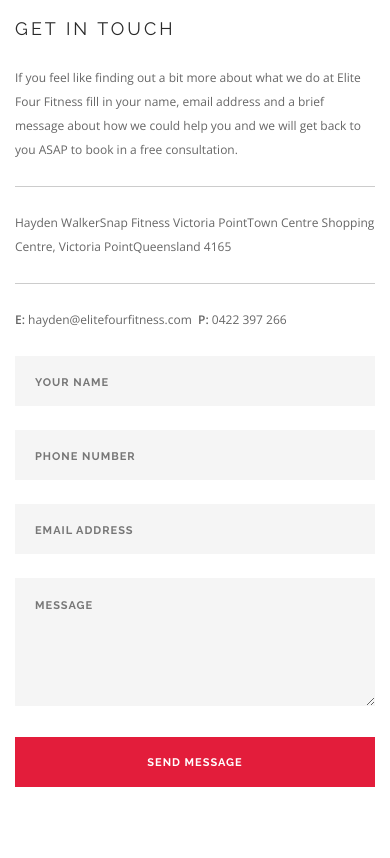
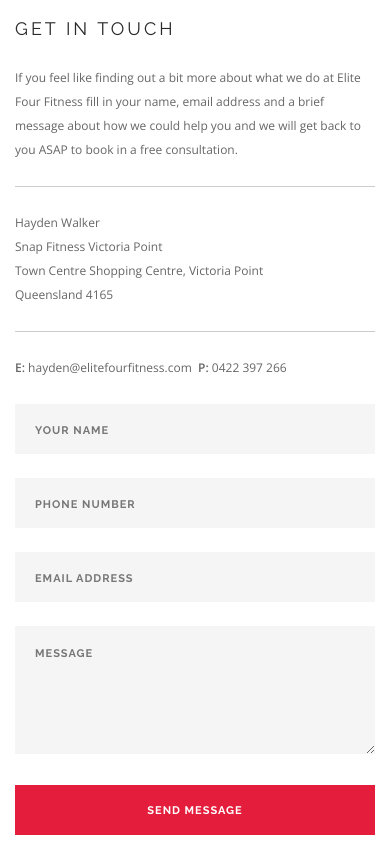
Before and after one commit to IsaacN/elitefour, a PHP site: page / in a window 390 px wide. Shown: the part 3680-4538 px from the top of the page. Run offline with PHP 8.4, Linux system fonts and the light colour scheme.

Commit message:
Line breaks mobile

```diff
--- a/book.php
+++ b/book.php
@@ -169,7 +169,7 @@
 		                        If you feel like finding out a bit more about what we do at Elite Four Fitness fill in your name, email address and a brief message about how we could help you and we will get back to you ASAP to book in a free consultation.
 		                    </p>
 		                    <hr>
-		                    <p>Hayden Walker<br>Snap Fitness Victoria Point<br>Town Centre Shopping Centre, Victoria Point<br>Queensland 4165 &nbsp; &nbsp; &nbsp; &nbsp; &nbsp; &nbsp; &nbsp; &nbsp; &nbsp; &nbsp; &nbsp; &nbsp;<br></p>
+		                    <p>Hayden Walker <br style='display: inline-block;'>Snap Fitness Victoria Point <br style='display: inline-block;'>Town Centre Shopping Centre, Victoria Point <br style='display: inline-block;'>Queensland 4165 &nbsp; &nbsp; &nbsp; &nbsp; &nbsp; &nbsp; &nbsp; &nbsp; &nbsp; &nbsp; &nbsp; &nbsp;<br></p>
 		                    <hr>
 		                    <p>
 		                        <strong>E:</strong>&nbsp;hayden@elitefourfitness.com&nbsp;<br>
--- a/index.php
+++ b/index.php
@@ -14,7 +14,7 @@
 							<h1 class="mb0 uppercase bold italic">Elite Four Fitness <br></h1>
 							<h5 class="uppercase mb32">Personal Training &amp; Fitness Advice</h5>
 							<p class="lead mb0">
-								“Everyone deserves good health and happiness.<br class="hidden-sm">My goal is to help people achieve both.”
+								“Everyone deserves good health and happiness. <br class="hidden-sm">My goal is to help people achieve both.”
 							</p>
 						</div>
 					</div>
@@ -27,7 +27,7 @@
 				<div class="container">
 					<div class="row">
 						<div class="col-md-4 col-md-offset-1 text-right text-left-xs col-sm-5">
-							<h1 class="uppercase mb24 bold italic">Fitness<br>For Life</h1>
+							<h1 class="uppercase mb24 bold italic">Fitness <br>For Life</h1>
 							<h5 class="uppercase italic fade-1-4">“My passion is motivating<br> people to get results”</h5>
 							<hr class="visible-xs">
 						</div>
@@ -166,7 +166,7 @@
 		                        If you feel like finding out a bit more about what we do at Elite Four Fitness fill in your name, email address and a brief message about how we could help you and we will get back to you ASAP to book in a free consultation.
 		                    </p>
 		                    <hr>
-		                    <p>Hayden Walker<br>Snap Fitness Victoria Point<br>Town Centre Shopping Centre, Victoria Point<br>Queensland 4165 &nbsp; &nbsp; &nbsp; &nbsp; &nbsp; &nbsp; &nbsp; &nbsp; &nbsp; &nbsp; &nbsp; &nbsp;<br></p>
+		                    <p>Hayden Walker <br style='display: inline-block;'>Snap Fitness Victoria Point <br style='display: inline-block;'>Town Centre Shopping Centre, Victoria Point <br style='display: inline-block;'>Queensland 4165 &nbsp; &nbsp; &nbsp; &nbsp; &nbsp; &nbsp; &nbsp; &nbsp; &nbsp; &nbsp; &nbsp; &nbsp;<br></p>
 		                    <hr>
 		                    <p>
 		                        <strong>E:</strong>&nbsp;hayden@elitefourfitness.com&nbsp;<br>
```
